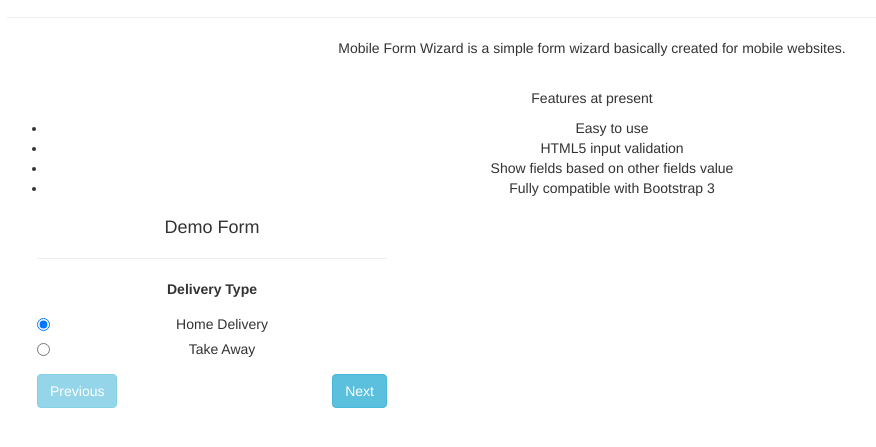
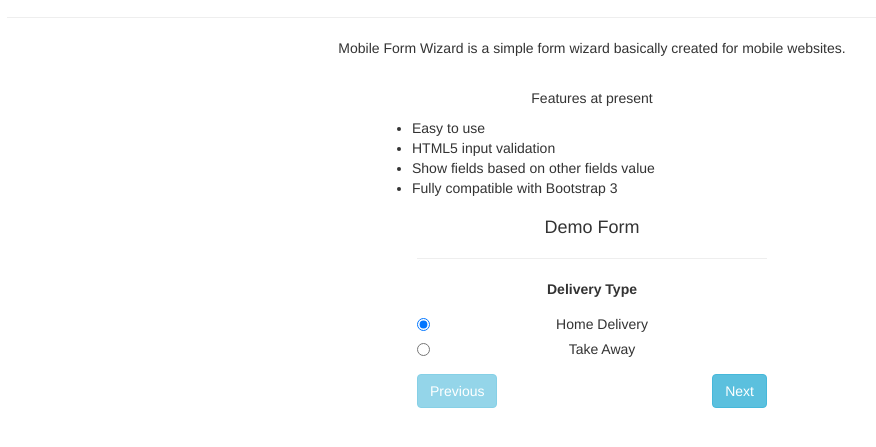
Before and after one commit to rktaiwala/MobileFormWizard, a plain HTML site: page index.html in a window 1280 px wide. Shown: the part 33-480 px from the top of the page, without its empty margins (48-924 px from the left). Drawn offline with Linux system fonts and the light colour scheme.

Commit message:
Update index.html

```diff
--- a/index.html
+++ b/index.html
@@ -15,7 +15,7 @@
 	<h4>Mobile Form Wizard</h4><hr>
 	<p>Mobile Form Wizard is a simple form wizard basically created for mobile websites.</p><br>
 	<p>Features at present</p>
-	<ul>
+	<ul class="col-md-5 col-md-offset-4 text-left">
 		<li>Easy to use</li>
 		<li>HTML5 input validation</li>
 		<li>Show fields based on other fields value</li>
@@ -23,7 +23,7 @@
 	</ul>
 
 </div>
-<div class="col-md-4">
+<div class="col-md-4 col-md-offset-4">
 <h4>Demo Form</h4><hr>
 <form role="form" id="myForm">
 	<div data-step="1">
```
